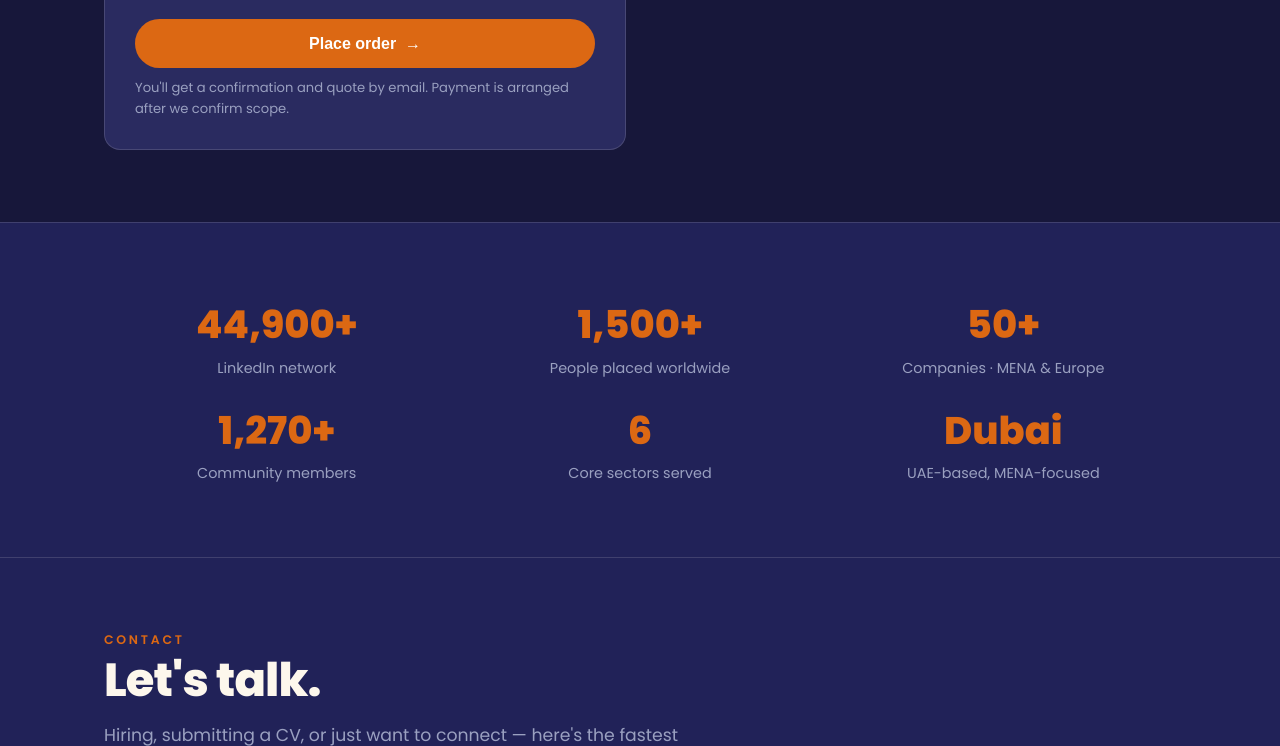
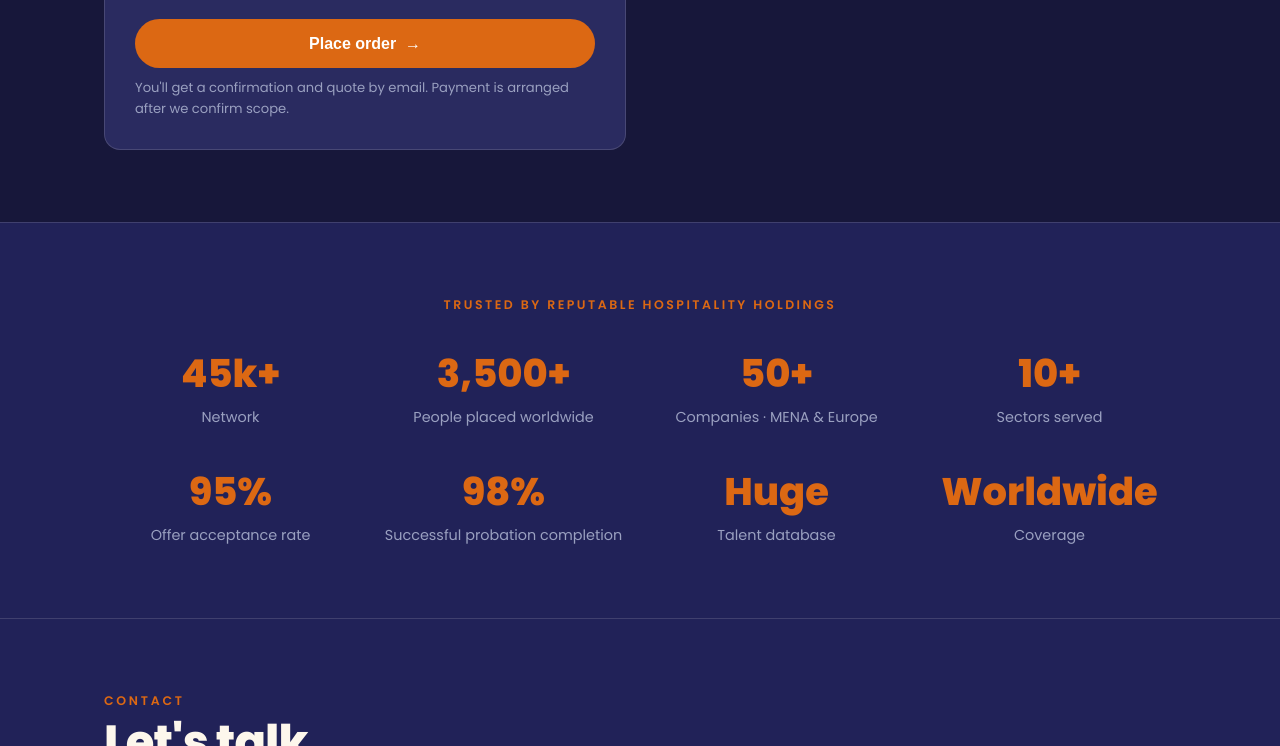
Before and after one commit to apjobsandreferrals-bit/ap.jobsandreferrals, a plain HTML site: page index.html in a window 1280 px wide. Shown: the part 4610-5356 px from the top of the page. Drawn offline with Linux system fonts and the light colour scheme.

Commit message:
Add files via upload

```diff
--- a/index.html
+++ b/index.html
@@ -132,7 +132,7 @@
   form .btn{width:100%; justify-content:center; margin-top:6px}
 
   /* stats strip */
-  .stats{display:grid; grid-template-columns:repeat(3,1fr); gap:22px 18px; text-align:center}
+  .stats{display:grid; grid-template-columns:repeat(4,1fr); gap:34px 20px; text-align:center}
   .stat .num{font-size:clamp(1.6rem,3vw,2.4rem); font-weight:800; color:var(--orange)}
   .stat .lbl{color:var(--muted); font-size:.9rem; margin-top:2px}
 
@@ -427,7 +427,7 @@
       </form>
       <div class="reveal">
         <div class="feature" style="padding:26px;margin-bottom:16px"><h4 style="font-size:1.15rem">Why it matters</h4><p style="color:var(--muted)">In 2026 most employers use an applicant tracking system. If it can't read your CV, a recruiter never sees you — no matter how good you are.</p></div>
-        <div class="feature" style="padding:26px;border-left:3px solid var(--orange)"><h4 style="font-size:1.15rem">Prefer to talk first?</h4><p style="color:var(--muted)">Message me and we'll sort it in a minute.</p><div style="display:flex;gap:12px;flex-wrap:wrap;margin-top:14px"><a class="btn btn-ghost" href="https://wa.me/971585293292" target="_blank" rel="noopener">WhatsApp</a><a class="btn btn-ghost" href="mailto:ap.jobsandreferrals@gmail.com?subject=ATS%20CV%20order%20—%20AP">Email me</a></div></div>
+        <div class="feature" style="padding:26px;border-left:3px solid var(--orange)"><h4 style="font-size:1.15rem">Prefer to talk first?</h4><p style="color:var(--muted)">Message me and we'll sort it in a minute.</p><div style="display:flex;gap:12px;flex-wrap:wrap;margin-top:14px"><a class="btn btn-ghost" href="https://wa.me/971585293292" target="_blank" rel="noopener">WhatsApp</a><a class="btn btn-ghost" href="mailto:ap.jobsandreferrals@gmail.com?subject=ATS%20CV%20order%20—%20AP">Email me</a><a class="btn btn-ghost" href="https://www.linkedin.com/in/andrii-piskarov/" target="_blank" rel="noopener">LinkedIn</a></div></div>
       </div>
     </div>
   </div>
@@ -436,13 +436,16 @@
 <!-- STATS -->
 <section aria-label="At a glance">
   <div class="wrap">
+    <p class="eyebrow" style="text-align:center;letter-spacing:.2em;margin-bottom:30px">Trusted by reputable hospitality holdings</p>
     <div class="stats">
-      <div class="stat reveal"><div class="num">44,900+</div><div class="lbl">LinkedIn network</div></div>
-      <div class="stat reveal"><div class="num">1,500+</div><div class="lbl">People placed worldwide</div></div>
+      <div class="stat reveal"><div class="num">45k+</div><div class="lbl">Network</div></div>
+      <div class="stat reveal"><div class="num">3,500+</div><div class="lbl">People placed worldwide</div></div>
       <div class="stat reveal"><div class="num">50+</div><div class="lbl">Companies · MENA &amp; Europe</div></div>
-      <div class="stat reveal"><div class="num">1,270+</div><div class="lbl">Community members</div></div>
-      <div class="stat reveal"><div class="num">6</div><div class="lbl">Core sectors served</div></div>
-      <div class="stat reveal"><div class="num">Dubai</div><div class="lbl">UAE-based, MENA-focused</div></div>
+      <div class="stat reveal"><div class="num">10+</div><div class="lbl">Sectors served</div></div>
+      <div class="stat reveal"><div class="num">95%</div><div class="lbl">Offer acceptance rate</div></div>
+      <div class="stat reveal"><div class="num">98%</div><div class="lbl">Successful probation completion</div></div>
+      <div class="stat reveal"><div class="num">Huge</div><div class="lbl">Talent database</div></div>
+      <div class="stat reveal"><div class="num">Worldwide</div><div class="lbl">Coverage</div></div>
     </div>
   </div>
 </section>
```
